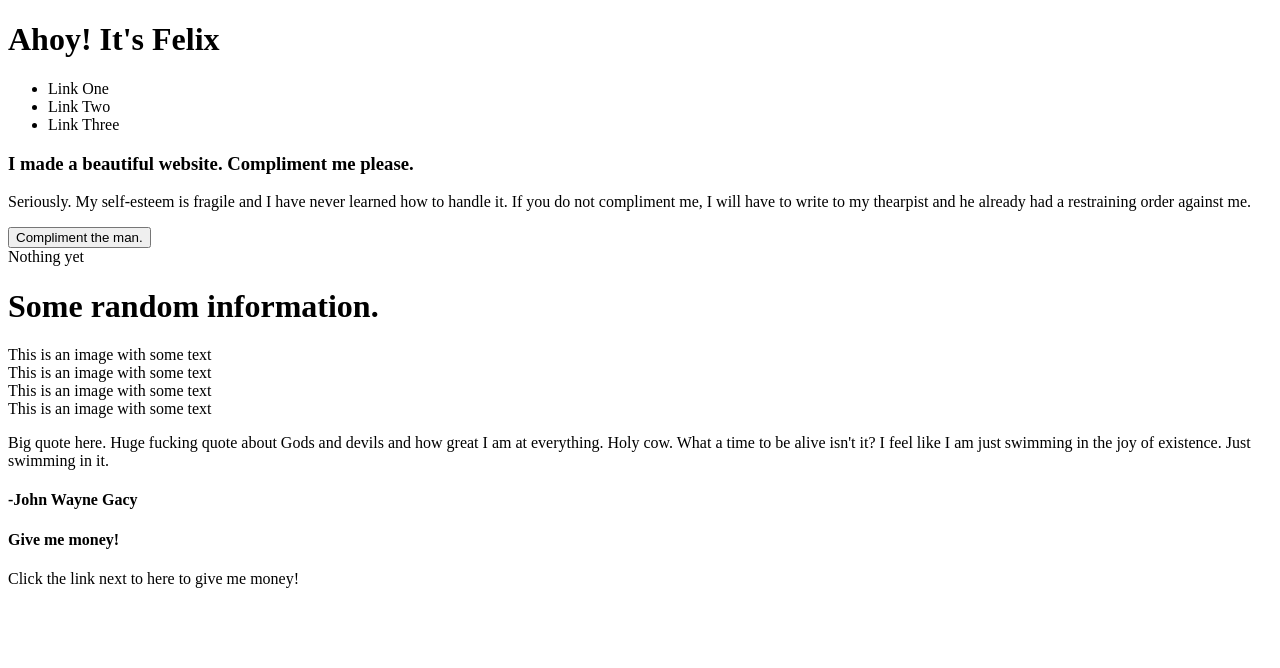
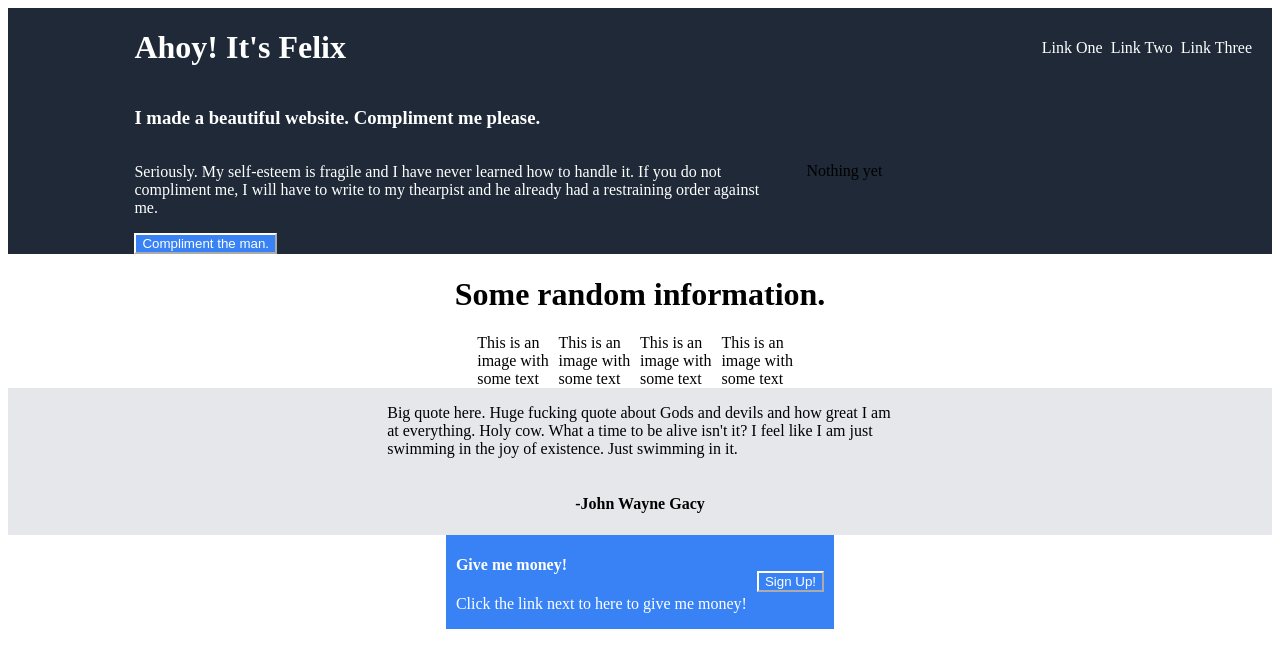
Before and after one commit to fabidor/landing-page-project, a plain HTML site: page index.html in a window 1280 px wide. Drawn offline with Linux system fonts and the light colour scheme.

Commit message:
Perform basic CSS placement Used flexboxes to get all content in the approximately correct position on the page. In-depth styling and troubleshooting to happen next

```diff
--- a/index.html
+++ b/index.html
@@ -5,6 +5,7 @@
     <meta http-equiv="X-UA-Compatible" content="IE=edge">
     <meta name="viewport" content="width=device-width, initial-scale=1.0">
     <title>Document</title>
+    <link rel="stylesheet" href="styles.css">
 </head>
 <body>
     <div class="header">
@@ -20,7 +21,7 @@
         </div>
     </div>
     <div class="content">
-        <div class="streak">
+        <div class="streak-one">
             <div class="left-box">
                 <h3>I made a beautiful website. Compliment me please.</h3>
                 <p>Seriously. My self-esteem is fragile and I have never learned how to handle it. If you do not compliment me, I will have to write to my thearpist and he already had a restraining order against me.</p>
@@ -30,24 +31,27 @@
                 <img>Nothing yet
             </div>
         </div>
-        <div class="streak">
+        <div class="streak-two">
             <h1>Some random information.</h1>
             <div class="streak-two-bits">
-                <div class="imagetext><img src="">This is an image with some text</div>
-                <div class="imagetext><img src="">This is an image with some text</div>
-                <div class="imagetext><img src="">This is an image with some text</div>
-                <div class="imagetext><img src="">This is an image with some text</div>
+                <div class="imagetext"><img src="">This is an image with some text</div>
+                <div class="imagetext"><img src="">This is an image with some text</div>
+                <div class="imagetext"><img src="">This is an image with some text</div>
+                <div class="imagetext"><img src="">This is an image with some text</div>
             </div>
         </div>
-        <div class="streak">
+        <div class="streak-three">
             <p class="quote">Big quote here. Huge fucking quote about Gods and devils and how great I am at everything. Holy cow. What a time to be alive isn't it? I feel like I am just swimming in the joy of existence. Just swimming in it.</p>
             <h4 class="quoter">-John Wayne Gacy</h4>
         </div>
-        <div class="streak">
+        <div class="streak-four">
             <div class="button-etc">
-                <div class="quote">
+                <div class="moneygrub">
                     <h4>Give me money!</h4>
                     <p>Click the link next to here to give me money!</p>
+                </div>
+                <div class="button">
+                    <button>Sign Up!</button>
                 </div>
             </div>
         </div>
--- /dev/null
+++ b/styles.css
@@ -0,0 +1,112 @@
+body{
+    display: flex;
+    flex-direction: column;
+}
+
+.header{
+    display: flex;
+    flex-direction: row;
+    align-items: center;
+    justify-content: space-between;
+    background-color: #1f2937
+}
+.left-links{
+    display:flex;
+    align-items: right;
+    color: white;
+    padding-left: 10%
+}
+.right-links{
+    display:flex;
+    align-items: left;
+    padding-right: 20px;
+    color: white;
+}
+.streak-one{
+    display: flex;
+    flex-direction: row;
+    background-color: #1f2937;
+}
+.left-box{
+    display: flex;
+    flex-wrap: wrap;
+    max-width: 50%;
+    align-items: center;
+    color: white;
+    padding-left: 10%;
+}
+.right-box{
+    max-width: 50%;
+    display: flex;
+    justify-content: center;
+    align-items: center;
+    padding: 40px;
+}
+.streak-two{
+    display: flex;
+    flex-direction: column;
+    align-items: center;
+}
+.streak-two-bits{
+    display:flex;
+    flex-direction: row;
+    justify-content: center;
+}
+.imagetext{
+    display: flex;
+    flex-wrap: wrap;
+    max-width: 10%;
+}
+.streak-three{
+    display: flex;
+    justify-content: center;
+    align-items: center;
+    flex-direction: column;
+    background-color: #E5E7EB;
+}
+.quote{
+    max-width: 40%;
+    flex-wrap: wrap;
+}
+.quoter{
+    align-self: right;
+}
+.streak-four{
+    display: flex;
+    justify-content: center;
+    align-items: center;
+}
+.button-etc{
+    display:flex;
+    flex-direction: row;
+    justify-content: space-between;
+    background-color: #3882f6;
+    max-width: 90%;
+}
+.moneygrub{
+    max-width: 80%;
+    color: white;
+    padding-left: 10px;
+}
+.button{
+    display: flex;
+    justify-content: right;
+    align-items: center;
+    padding: 10px;
+}
+
+ul{
+    display: flex;
+    flex-direction: row;
+    list-style: none;
+    gap: 8px;
+}
+a{
+    text-decoration: none;
+
+}
+button{
+    background-color: #3882f6;
+    color: white;
+    border-color: white;
+}
```
